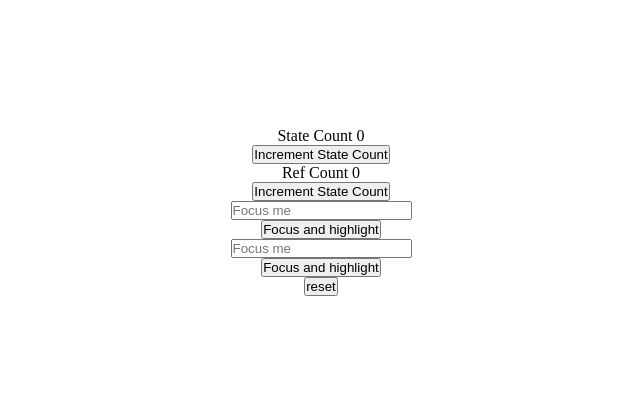
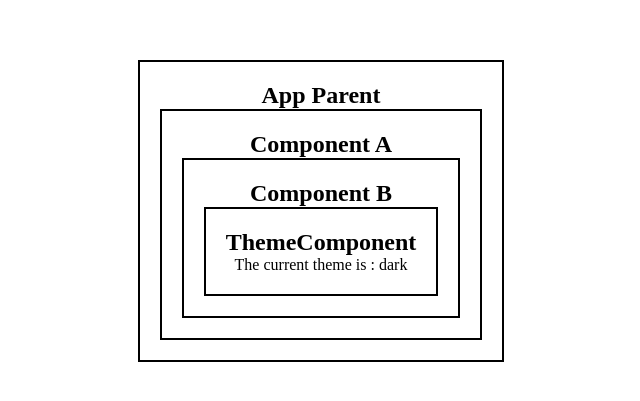
Before and after one commit to than53/react-practice, a React (Vite) app: page / in a window 1280 px wide. Shown: the part 189-590 px from the top of the page, without its empty margins (319-959 px from the left). Built offline with nearby package versions, Linux system fonts and the light colour scheme.

Commit message:
prop drilling

```diff
--- a/src/App.jsx
+++ b/src/App.jsx
@@ -1,7 +1,5 @@
 import "./App.css";
-
-import UseRef from "./components/react-practice-hooks/UseRef";
-
+import ProDrilling from "./components/prop-drilling/ProDrilling";
 
 const App = () => {
 
@@ -28,7 +26,8 @@ const App = () => {
       {/* <UseEffectMouseDetect></UseEffectMouseDetect> */}
       {/* <MouseTrackerParent/> */}
       {/* <TimerReact/> */}
-      <UseRef/>
+      {/* <UseRef/> */}
+      <ProDrilling/>
     </>
   );
 };
--- /dev/null
+++ b/src/components/prop-drilling/ProDrilling.jsx
@@ -0,0 +1,40 @@
+import React from "react";
+
+function ProDrilling() {
+  const theme = "dark";
+  return (
+    <div style={{ border: "2px solid black", padding: "20px" }}>
+      <h2> App Parent</h2>
+      <ComponentA theme={theme} />
+    </div>
+  );
+}
+
+function ComponentA({ theme }) {
+  return (
+    <div style={{ border: "2px solid black", padding: "20px" }}>
+      <h2> Component A</h2>
+      <ComponentB theme={theme} />
+    </div>
+  );
+}
+
+function ComponentB({ theme }) {
+   return (
+    <div style={{ border: "2px solid black", padding: "20px" }}>
+      <h2> Component B</h2>
+      <ThemeComponent theme={theme} />
+    </div>
+  );
+}
+
+function ThemeComponent({ theme }) {
+     return (
+    <div style={{ border: "2px solid black", padding: "20px" }}>
+      <h2> ThemeComponent</h2>
+      <p>The current theme is : {theme}</p>
+    </div>
+  );
+}
+
+export default ProDrilling;
```
